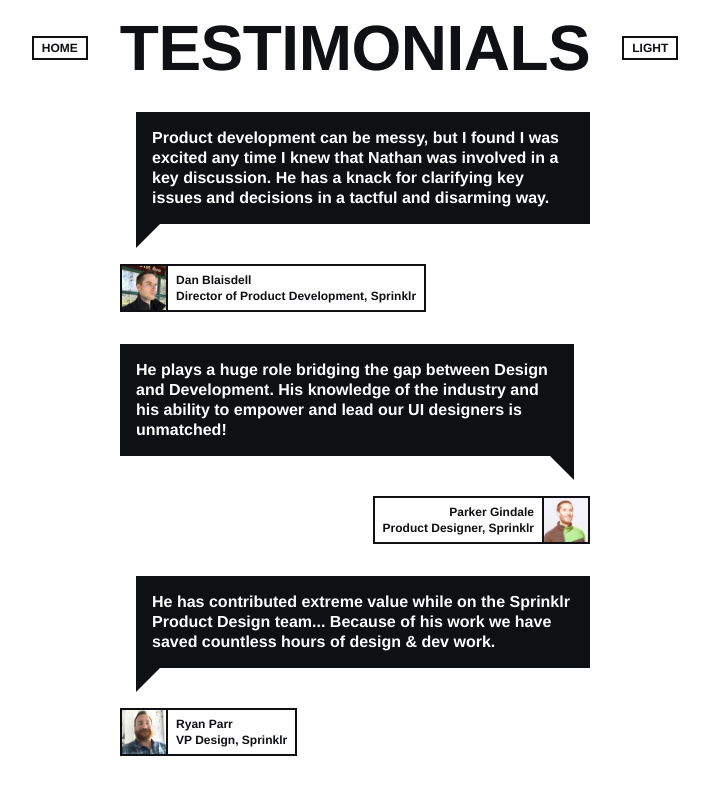
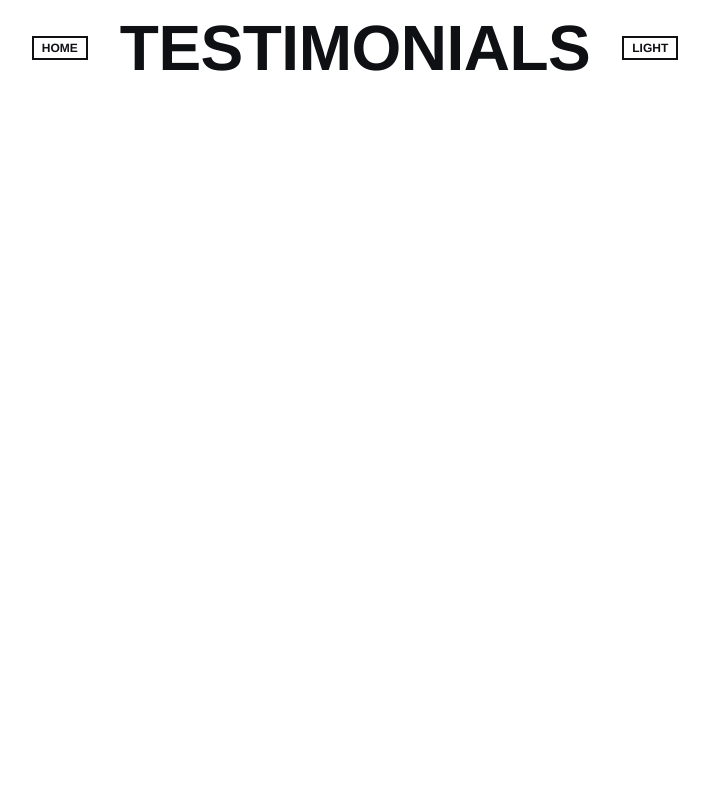
Before and after one commit to rttnbrgr/homebase, a Next.js app: page /reviews in a window 1280 px wide. Shown: the top 786 px of the page, without its empty margins (285-994 px from the left). Built offline with nearby package versions, Linux system fonts and the light colour scheme.

Commit message:
delete old reviews component

```diff
--- a/components/reviews/Review.tsx
+++ /dev/null
@@ -1,54 +0,0 @@
-import React from "react";
-import {
-  VStack,
-  Box,
-  Text,
-  Image,
-  useMultiStyleConfig,
-  Flex,
-  useColorMode,
-  Button
-} from "@chakra-ui/react";
-import { Review } from "../../lib/reviews";
-
-type ReviewProps = Review & {
-  reverse: boolean;
-};
-
-const Review = ({
-  reviewText,
-  avatar,
-  name,
-  title,
-  reverse = false
-}: ReviewProps) => {
-  const variant = reverse ? "right" : "left";
-  const styles = useMultiStyleConfig("Review", { variant });
-
-  return (
-    <VStack as="article" sx={styles.wrapper}>
-      <Box __css={styles.review}>
-        <Box __css={styles.reviewBox}>
-          <Text as="p" textStyle="review.text">
-            {reviewText}
-          </Text>
-        </Box>
-      </Box>
-      <Box __css={styles.reviewUser}>
-        <Image src={avatar.src} alt={name} __css={styles.avatar} />
-
-        <Flex sx={styles.meta}>
-          <Text as="h2" textStyle="review.avatarBox">
-            {name}
-          </Text>
-          <Text as="h3" textStyle="review.avatarBox">
-            {title}
-          </Text>
-        </Flex>
-      </Box>
-    </VStack>
-  );
-};
-
-// export default Review;
-export { Review };
--- a/components/reviews/ReviewStyle.ts
+++ /dev/null
@@ -1,106 +0,0 @@
-import { mode } from "@chakra-ui/theme-tools";
-import type {
-  SystemStyleObject,
-  SystemStyleFunction
-} from "@chakra-ui/theme-tools";
-
-const baseStyle: SystemStyleFunction = props => {
-  return {
-    wrapper: {
-      p: 4
-    },
-    review: {
-      mb: 8
-    },
-    reviewBox: {
-      bg: mode("onBg", "bg")(props),
-      color: mode("bg", "onBg")(props),
-      p: "1em",
-      position: "relative",
-      _after: {
-        content: '""',
-        position: "absolute",
-        display: "inline-block",
-        top: "100%",
-        borderTop: "24px solid",
-        borderTopColor: mode("onBg", "bg")(props)
-      }
-    },
-    reviewUser: {
-      display: "flex",
-      mt: "0.5rem",
-      // have to reset since TW reset sets this and beats the global styles
-      borderColor: mode("onBg", "bg")(props)
-      // debug
-      // color: "pink.500"
-    },
-    avatar: {
-      flex: "0 0 48px",
-      width: "48px",
-      height: "48px",
-      layerStyle: "reviewBorder"
-    },
-    meta: {
-      padding: "0 0.5em",
-      justifyContent: "center",
-      flexDirection: "column",
-      layerStyle: "reviewBorder"
-    }
-  };
-};
-
-const reviewStyles = {
-  // The parts of the component
-  parts: ["wrapper", "review", "reviewBox", "reviewUser", "avatar", "meta"],
-  baseStyle,
-  variants: {
-    left: {
-      wrapper: {
-        alignItems: "flex-start"
-      },
-      review: {
-        ml: 4
-      },
-      reviewBox: {
-        _after: {
-          left: 0,
-          borderRight: "24px solid transparent"
-        }
-      },
-      reviewUser: {
-        flexDirection: "row",
-        textAlign: "left"
-      },
-      meta: {
-        borderLeft: "none"
-      }
-    },
-    right: {
-      wrapper: {
-        alignItems: "flex-end"
-      },
-      review: {
-        mr: 4
-      },
-      reviewBox: {
-        _after: {
-          right: 0,
-          borderLeft: "24px solid transparent"
-        }
-      },
-      reviewUser: {
-        flexDirection: "row-reverse",
-        textAlign: "right"
-      },
-      meta: {
-        borderRight: "none"
-      }
-    }
-  },
-  // The default `size` or `variant` values
-  defaultProps: {
-    variant: "left"
-  }
-};
-
-export default reviewStyles;
--- a/components/reviews/index.tsx
+++ b/components/reviews/index.tsx
@@ -1,2 +1 @@
-export * from "./Review";
 export * from "./ReviewNew";
--- a/pages/reviews.tsx
+++ b/pages/reviews.tsx
@@ -2,7 +2,7 @@ import React from "react";
 import Head from "next/head";
 import { Container } from "@chakra-ui/react";
 import reviews from "../lib/reviews";
-import { Review } from "../components/reviews";
+// import { Review } from "../components/reviews";
 import Header from "../components/reviews/Header";
 import { LayoutChakra } from "../components/layouts";
 import MetaPage from "../components/MetaPage";
@@ -15,7 +15,7 @@ function Reviews({}: ReviewProps) {
       <MetaPage title="REVIEWS" />
       <Header />
       <Container variant="review" pb="8">
-        {reviews.map((review, i) => {
+        {/* {reviews.map((review, i) => {
           const { name, title, avatar, reviewText } = review;
           const reverseVal = !!(i % 2);
           return (
@@ -28,7 +28,7 @@ function Reviews({}: ReviewProps) {
               key={i}
             />
           );
-        })}
+        })} */}
       </Container>
     </LayoutChakra>
   );
--- a/theme/index.ts
+++ b/theme/index.ts
@@ -1,7 +1,7 @@
 // 1. Import `extendTheme`
 import { extendTheme, ThemeConfig, TextProps } from "@chakra-ui/react";
 import { createBreakpoints, mode, Styles } from "@chakra-ui/theme-tools";
-import Review from "../components/reviews/ReviewStyle";
+// import Review from "../components/reviews/ReviewStyle";
 import Button from "../components/reviews/ButtonStyle";
 import {
   fonts,
@@ -163,7 +163,7 @@ const theme = extendTheme({
         }
       }
     },
-    Review,
+    // Review,
     Container: {
       variants: {
         reviews: {
```
